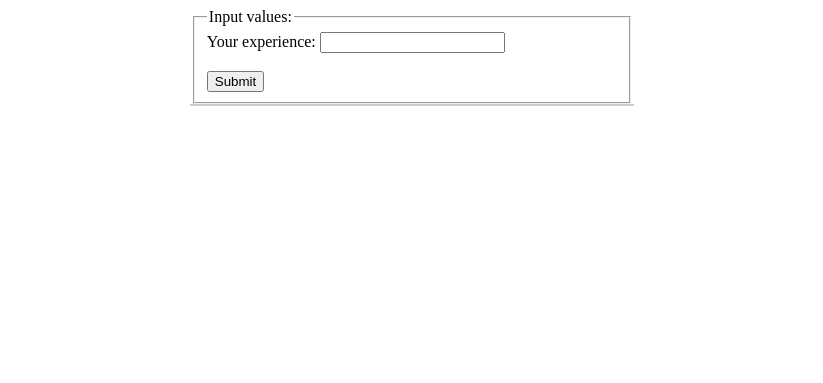
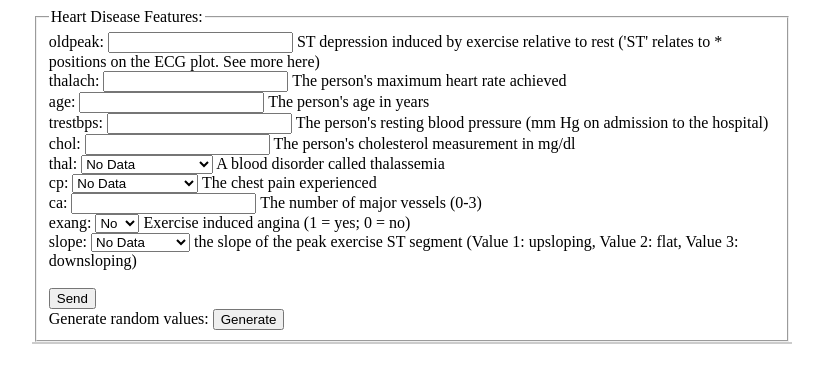
Before and after one commit to george-zakharov/heart-disease-classification-source, a Flask app: page / in a window 1280 px wide. Shown: the top 383 px of the page, without its empty margins (228-1051 px from the left). Run offline with Flask 2, Linux system fonts and the light colour scheme.

Commit message:
First page

```diff
--- a/app.py
+++ b/app.py
@@ -2,22 +2,74 @@ import flask
 from flask import render_template
 import pickle
 import sklearn
+import random
+import pandas
 
 app = flask.Flask(__name__, template_folder='templates')
+
 
 @app.route('/', methods=['GET', 'POST'])
 @app.route('/index', methods=['GET', 'POST'])
 def main():
     if flask.request.method == 'GET':
-        return render_template('main.html' )
+        return render_template('main.html')
 
     if flask.request.method == 'POST':
         temp = 1
-        with open('model.pkl', 'rb') as fh:
+        with open('model.pickle', 'rb') as fh:
             loaded_model = pickle.load(fh)
-        exp = float(flask.request.form['experience'])
-        temp = loaded_model.predict([ [exp] ])
-        return render_template('main.html', result = temp)
+
+        with open('scaler.pickle', 'rb') as fh:
+            scaler = pickle.load(fh)
+
+        with open('unique.pickle', 'rb') as fh:
+            unique = pickle.load(fh)
+
+        def transform_data(data, scaler, unique):
+            dummies = pd.get_dummies(unique['cut_unique'])
+            CCut = dummies.loc[dummies[data['cut'].values[0]] == 1]
+            dummies = pd.get_dummies(unique['color_unique'])
+            CColor = dummies.loc[dummies[data['color'].values[0]] == 1]
+            dummies = pd.get_dummies(unique['clarity_unique'])
+            CClarity = dummies.loc[dummies[data['clarity'].values[0]] == 1]
+
+            df = pd.concat(
+                [data, CCut.reset_index(drop=True), CColor.reset_index(drop=True), CClarity.reset_index(drop=True)],
+                axis=1)
+            df = df.drop(['cut', 'color', 'clarity'], axis=1)
+            df = scaler.transform(df.values.reshape(df.shape[0], -1))
+
+            return df
+
+        def generate_random_values(carat_unique, cut_unique, color_unique, clarity_unique, depth_unique, table_unique,
+                                   x_unique, y_unique, z_unique):
+
+            df = pd.DataFrame({
+                'carat': random.choice(carat_unique),
+                'cut': random.choice(cut_unique),
+                'color': random.choice(color_unique),
+                'clarity': random.choice(clarity_unique),
+                'depth': random.choice(depth_unique),
+                'table': random.choice(table_unique),
+                'x': random.choice(x_unique),
+                'y': random.choice(y_unique),
+                'z': [random.choice(z_unique)]})
+
+            return df
+
+        if 'Send' in flask.request.form:
+            dic = flask.request.form.to_dict(flat=False)
+            del dic['Send']
+            df = pd.DataFrame(dic)
+            temp = loaded_model.predict(transform_data(df, scaler, unique))
+
+        elif 'Generate' in flask.request.form:
+            df = generate_random_values(*unique.values())
+            dic = df.to_dict('list')
+            temp = loaded_model.predict(transform_data(df, scaler, unique))
+
+        return render_template('main_print.html', data=dic, result=temp)
+
 
 if __name__ == '__main__':
     app.run()
--- a/requirements.txt
+++ b/requirements.txt
@@ -1,3 +1,4 @@
+pandas
 flask
 gunicorn
 pickle-mixin
--- a/templates/main.html
+++ b/templates/main.html
@@ -2,34 +2,93 @@
 <style>
 form {
     margin: auto;
-    width: 35%;
+    width: 60%;
 }
 
 .result {
     margin: auto;
-    width: 35%;
+    width: 60%;
     border: 1px solid #ccc;
 }
 </style>
 
 <head>
-    <title>Salary Model</title>
+    <title>Heart Disease</title>
 </head>
-
 <form action="{{ url_for('main') }}" method="POST">
     <fieldset>
-        <legend>Input values:</legend>
-        Your experience:
-        <input name="experience" type="number" required>
+        <legend>Heart Disease Features:</legend>
+        oldpeak:
+        <input name="oldpeak" type="number"  step="0.000001" required>
+        ST depression induced by exercise relative to rest ('ST' relates to * positions on the ECG plot. See more here)
+        <br>
+        thalach:
+        <input name="thalach" type="number"  step="0.000001" required>
+        The person's maximum heart rate achieved
+        <br>
+        age:
+        <input name="age" type="number"  step="1" required>
+        The person's age in years
+        <br>
+        trestbps:
+        <input name="trestbps" type="number"  step="0.000001" required>
+        The person's resting blood pressure (mm Hg on admission to the hospital)
+        <br>
+        chol:
+        <input name="chol" type="number"  step="0.000001" required>
+        The person's cholesterol measurement in mg/dl
+        <br>
+        thal:
+        <select name="thal">
+            <option value="0">No Data</option>
+            <option value="3">Normal</option>
+            <option value="6">Fixed Defect</option>
+            <option value="7">Reversable Defect</option>
+        </select>
+        A blood disorder called thalassemia
+        <br>
+        cp:
+        <select name="cp">
+            <option value="0">No Data</option>
+            <option value="1">Typical Angina</option>
+            <option value="2">Atypical Angina</option>
+            <option value="3">Non-Anginal Pain</option>
+            <option value="4">Asymptomatic</option>
+        </select>
+        The chest pain experienced
+        <br>
+        ca:
+        <input name="ca" type="number"  step="1" required>
+        The number of major vessels (0-3)
+        <br>
+        exang:
+        <select name="exang">
+            <option value="0">No</option>
+            <option value="1">Yes</option>
+        </select>
+        Exercise induced angina (1 = yes; 0 = no)
+        <br>
+        slope:
+        <select name="slope">
+            <option value="0">No Data</option>
+            <option value="1">Upsloping</option>
+            <option value="2">Flat</option>
+            <option value="3">Downsloping</option>
+        </select>
+        the slope of the peak exercise ST segment (Value 1: upsloping, Value 2: flat, Value 3: downsloping)
         <br>
         <br>
-        <input type="submit">
+        <input type="submit" name="Send"  value="Send">
+        <br>
+        Generate random values:
+        <input type="submit" name="Generate" value="Generate" formnovalidate>
     </fieldset>
 </form>
 
+
 <div class="result" align="center">
     {% if result %}
-    	<br> <p style="font-size:50px">Your salary:</p>
-   		<p style="font-size:50px">{{ result }}</p>
+        <br> <p style="font-size:50px">Estimated price:</p>
+        <p style="font-size:50px">{{ result }}</p>
     {% endif %}
 </div>
```
Also changed, not shown: 1 other file.
